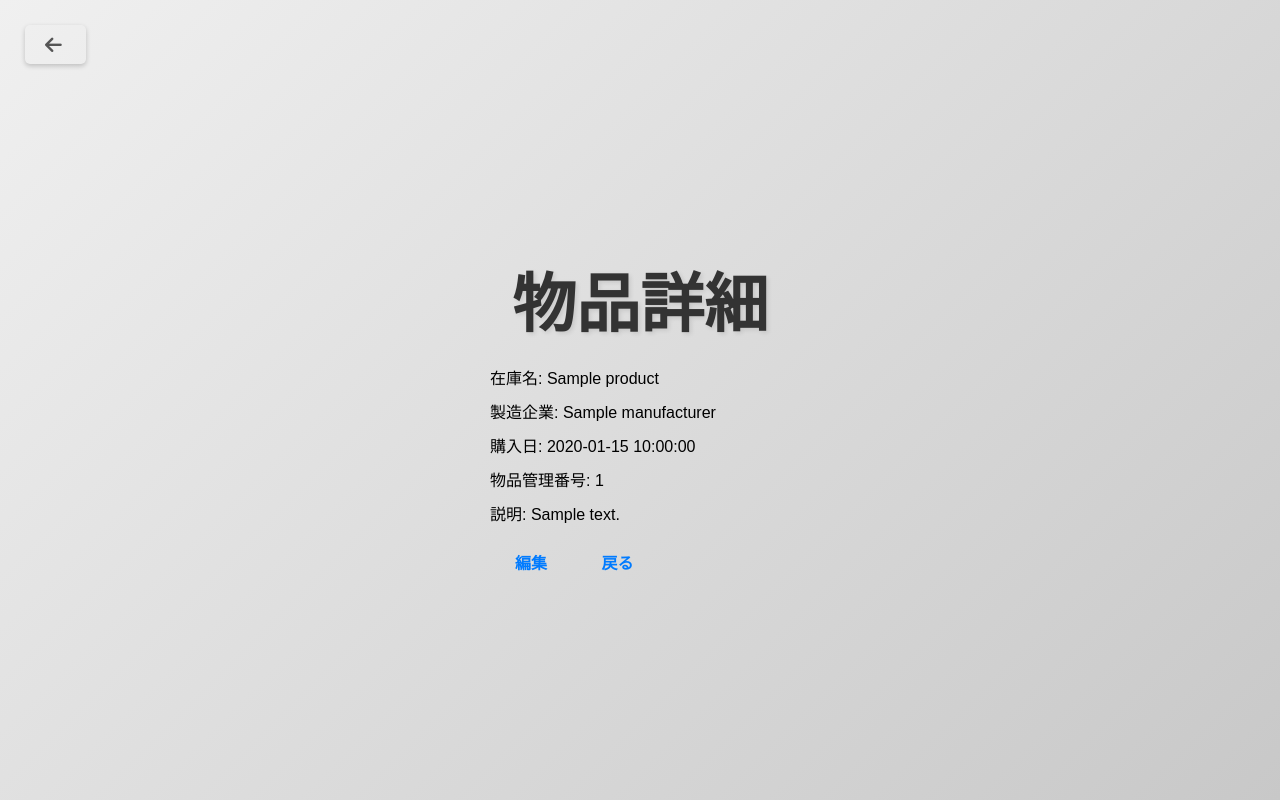
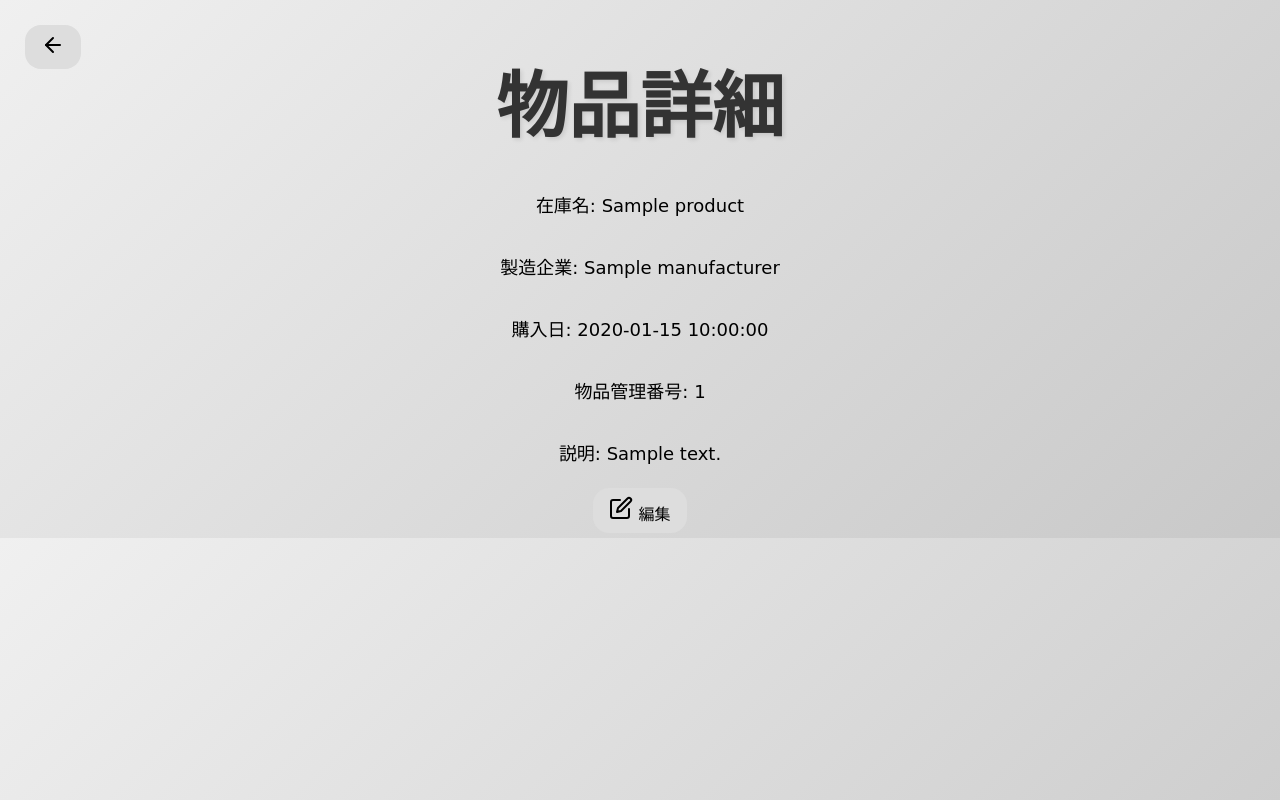
Before and after one commit to Laur3121/database, a Flask app: template flask_inventory/templates/product_detail.html in a window 1280 px wide. Run offline with Flask 3, Linux system fonts and the light colour scheme; the template is opened without the code that fills it: most values are stand-ins (such as "Sample title", 1, 10 or a date in 2020).

Commit message:
詳細ちょっと綺麗にした

```diff
--- a/flask_inventory/templates/product_detail.html
+++ b/flask_inventory/templates/product_detail.html
@@ -2,66 +2,53 @@
 <html lang="ja">
 <head>
     <meta charset="UTF-8">
-    <title>在庫詳細</title>
-    <link rel="stylesheet" href="{{ url_for('static', filename='styles.css') }}">
+
+     <!-- ↓style.css読み込み↓  -->
+     <link rel="stylesheet" href="../static/styles.css" type="text/css">
+     <!-- アイコンライブラリ -->
+     <script src="https://unpkg.com/feather-icons"></script>
+
     <link rel="icon" type="image/png" href="{{ url_for('static', filename='favicon.ico') }}">
     <link href="https://cdnjs.cloudflare.com/ajax/libs/font-awesome/6.0.0/css/all.min.css" rel="stylesheet">
 
+    <title>在庫詳細</title>
 </head>
+
 <style>
-.center-content {
+.product-details-container {
+    font-size: large;
     display: flex;
-    justify-content: center; /* 水平方向の中央寄せ */
-    align-items: center;     /* 垂直方向の中央寄せ */
-    min-height: 100vh;       /* 画面全体を使用 */
-    background-color: #f9f9f9; /* 背景色（任意） */
-    margin: 0;               /* デフォルトの余白をリセット */
-    font-family: Arial, sans-serif; /* フォントを設定（任意） */
+    justify-content: center;
+    align-items: center;
+    flex-direction: column;
 }
+</style>
 
-.content-box {
-    text-align: left;        /* テキストは左揃え */
-    width: 300px;            /* 任意の幅に設定（調整可能） */
-}
+<body>
+      <div class="position-button-back">
+        <a href="{{ url_for('inventory') }}" class="button">
+            <i data-feather="arrow-left"></i>
+        </a>
+    </div>
 
-.content-box h1 {
-    margin-bottom: 20px;     /* タイトルの下に余白を設定 */
-}
-
-.content-box p {
-    margin: 10px 0;          /* 各段落の上下に余白を設定 */
-}
-
-.content-box a {
-    display: inline-block;   /* リンクをボタン風に表示 */
-    margin: 5px 10px;        /* ボタン間の余白を設定 */
-    text-decoration: none;   /* 下線を削除 */
-    color: #007BFF;          /* リンクの色（任意） */
-    font-weight: bold;       /* リンクの強調表示 */
-}
-
-.content-box a:hover {
-    text-decoration: underline; /* ホバー時の装飾 */
-}
-
-
-</style>
-<body>
-    <a href="{{ url_for('inventory') }}" class="back-button">
-        <i class="fas fa-arrow-left"></i>
-      </a>
-</body>
-<body class="center-content">
-    <div class="content-box">
+    <div class="product-details-container">
         <h1>物品詳細</h1>
         <p>在庫名: {{ product.product_name }}</p>
         <p>製造企業: {{ product.manufacturer }}</p>
         <p>購入日: {{ product.purchase_date }}</p>
         <p>物品管理番号: {{ product.item_number }}</p>
         <p>説明: {{ product.description }}</p>
-        <a href="{{ url_for('edit_product', product_id=product['id']) }}">編集</a>
-        <a href="/inventory">戻る</a>
+        <a href="{{ url_for('edit_product', product_id=product['id']) }}" class="button">
+            <i data-feather="edit"></i>
+            編集
+        </a>
     </div>
+
+    <!-- アイコン表示用 -->
+    <script>
+        feather.replace();
+    </script>
+
 </body>
 
 </html>
```
Also changed, not shown: flask_inventory/templates/inventory.html (+6 -4 lines).
